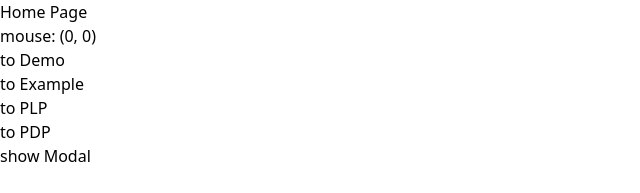
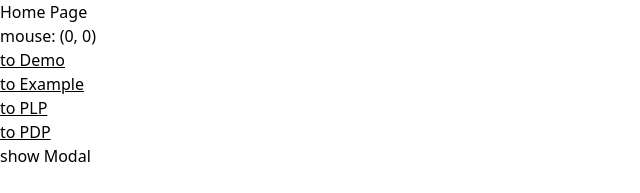
Before and after one commit to maoirving/nuxt3-demo, a Nuxt app: page / in a window 1280 px wide. Shown: the top 193 px of the page, without its empty margins (0-640 px from the left). Built offline with nearby package versions, Linux system fonts and the light colour scheme.

Commit message:
chore: base css

```diff
--- a/assets/sass/base/reboot.scss
+++ b/assets/sass/base/reboot.scss
@@ -0,0 +1,6 @@
+a {
+  @apply underline;
+  &:hover {
+    @apply text-pink-500;
+  }
+}
```
